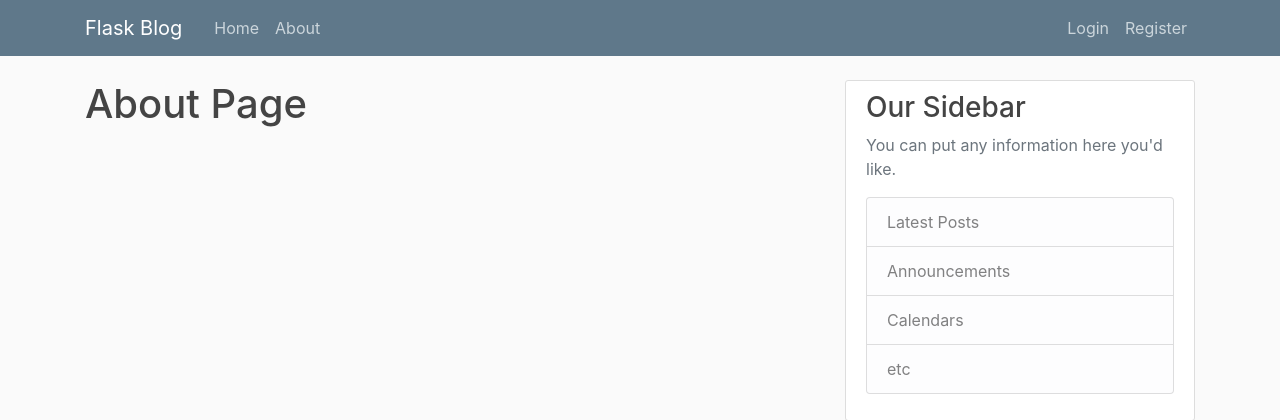
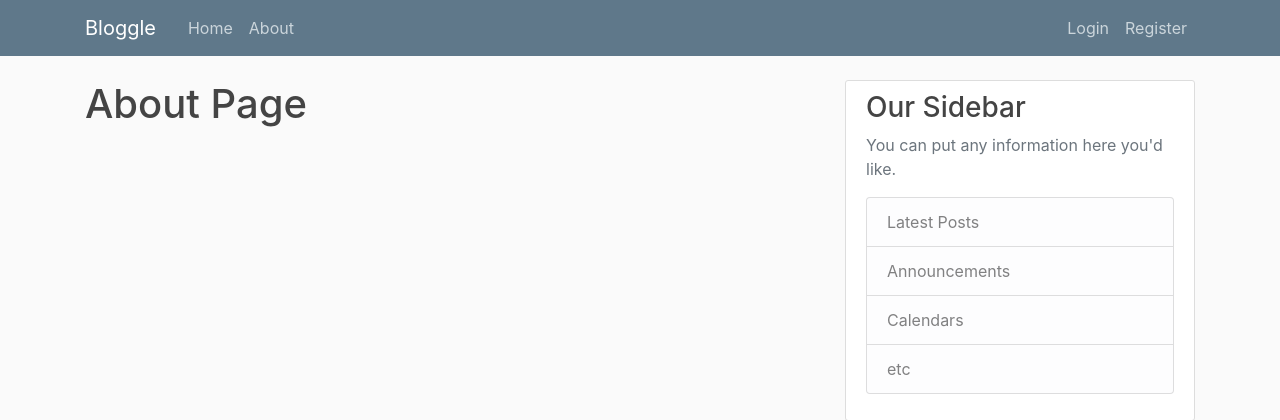
Before and after one commit to Ajaydip-Singh/Bloggle-Flask, a Flask app: page /about in a window 1280 px wide. Shown: the top 420 px of the page. Run offline with Flask 2, Linux system fonts and the light colour scheme; some libraries are stand-ins or nearby versions.

Commit message:
:recycle: chore: change app name

```diff
--- a/flaskblog/templates/layout.html
+++ b/flaskblog/templates/layout.html
@@ -13,9 +13,9 @@
     <link rel="stylesheet" type="text/css" href="{{ url_for('static', filename='main.css') }}">
 
     {% if title %}
-    <title>Flask Blog - {{ title }}</title>
+    <title>Bloggle- {{ title }}</title>
     {% else %}
-        <title>Flask Blog</title>
+        <title>Bloggle</title>
     {% endif %}
 </head>
 
@@ -23,7 +23,7 @@
     <header class="site-header">
         <nav class="navbar navbar-expand-md navbar-dark bg-steel fixed-top">
             <div class="container">
-                <a class="navbar-brand mr-4" href="/">Flask Blog</a>
+                <a class="navbar-brand mr-4" href="/">Bloggle</a>
                 <button class="navbar-toggler" type="button" data-toggle="collapse" data-target="#navbarToggle"
                     aria-controls="navbarToggle" aria-expanded="false" aria-label="Toggle navigation">
                     <span class="navbar-toggler-icon"></span>
```
